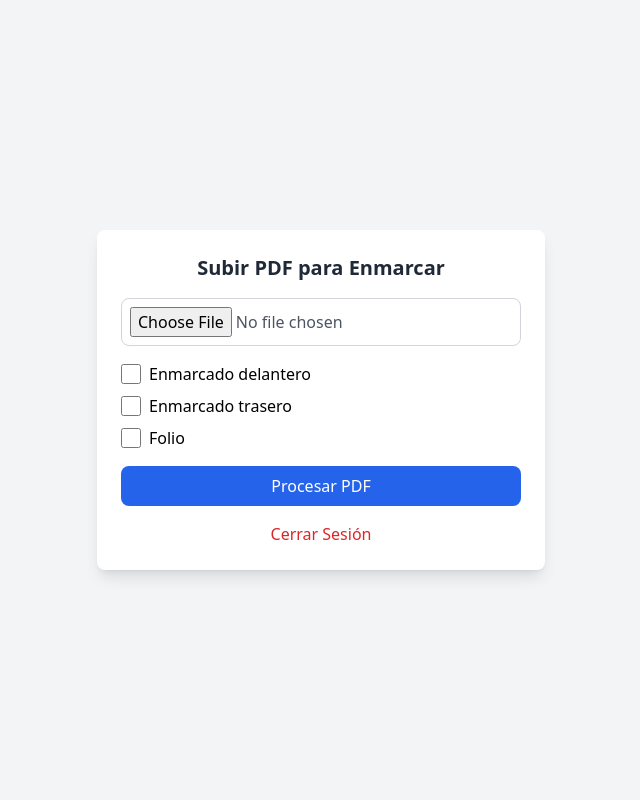
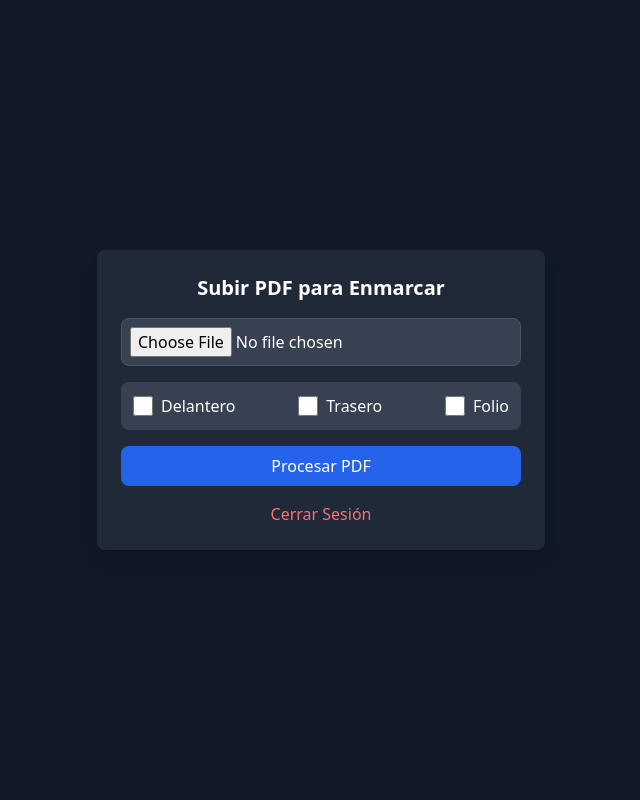
Before and after one commit to M0R4L3S41/prueba, a Flask app: template templates/enmarcado.html in a window 1280 px wide. Shown: the whole page, without its empty margins (319-959 px from the left). Run offline with Flask 3, Linux system fonts and the light colour scheme; the template is opened without the code that fills it, so the values that code supplies are empty; the visitor is signed in with stand-in values (Sample User, id 1); some libraries are stand-ins or nearby versions.

Commit message:
Update enmarcado.html

```diff
--- a/templates/enmarcado.html
+++ b/templates/enmarcado.html
@@ -6,24 +6,25 @@
   <title>PDF Enmarcado</title>
   <script src="https://cdn.tailwindcss.com"></script>
 </head>
-<body class="flex items-center justify-center min-h-screen bg-gray-100">
-  <div class="bg-white shadow-lg rounded-lg p-6 w-full max-w-md">
-    <h1 class="text-xl font-bold text-center text-gray-800 mb-4">Subir PDF para Enmarcar</h1>
+<body class="flex items-center justify-center min-h-screen bg-gray-900 text-white">
+  <div class="bg-gray-800 shadow-lg rounded-lg p-6 w-full max-w-md">
+    <h1 class="text-xl font-bold text-center mb-4">Subir PDF para Enmarcar</h1>
 
     <form id="pdfForm" action="/process_pdf" method="POST" enctype="multipart/form-data" class="space-y-4">
-      <input type="file" name="pdf_file" accept="application/pdf" class="block w-full text-gray-600 border border-gray-300 rounded-lg p-2">
+      <input type="file" name="pdf_file" accept="application/pdf" class="block w-full bg-gray-700 text-white border border-gray-600 rounded-lg p-2">
 
-      <div class="space-y-2">
+      <!-- Checkboxes en fila -->
+      <div class="flex justify-between items-center bg-gray-700 p-3 rounded-lg">
         <label class="flex items-center space-x-2">
-          <input type="checkbox" name="front_frame" class="w-5 h-5 text-blue-600 rounded border-gray-300">
-          <span>Enmarcado delantero</span>
+          <input type="checkbox" name="front_frame" class="w-5 h-5 text-blue-500 bg-gray-600 border-gray-400 rounded">
+          <span>Delantero</span>
         </label>
         <label class="flex items-center space-x-2">
-          <input type="checkbox" name="rear_frame" class="w-5 h-5 text-blue-600 rounded border-gray-300">
-          <span>Enmarcado trasero</span>
+          <input type="checkbox" name="rear_frame" class="w-5 h-5 text-blue-500 bg-gray-600 border-gray-400 rounded">
+          <span>Trasero</span>
         </label>
         <label class="flex items-center space-x-2">
-          <input type="checkbox" name="folio" class="w-5 h-5 text-blue-600 rounded border-gray-300">
+          <input type="checkbox" name="folio" class="w-5 h-5 text-blue-500 bg-gray-600 border-gray-400 rounded">
           <span>Folio</span>
         </label>
       </div>
@@ -33,7 +34,7 @@
       </button>
     </form>
 
-    <a href="{{ url_for('logout') }}" class="block text-center mt-4 text-red-600 hover:underline">Cerrar Sesión</a>
+    <a href="{{ url_for('logout') }}" class="block text-center mt-4 text-red-400 hover:text-red-500 hover:underline">Cerrar Sesión</a>
   </div>
 
   <script src="https://cdn.socket.io/4.0.0/socket.io.min.js"></script>
```
